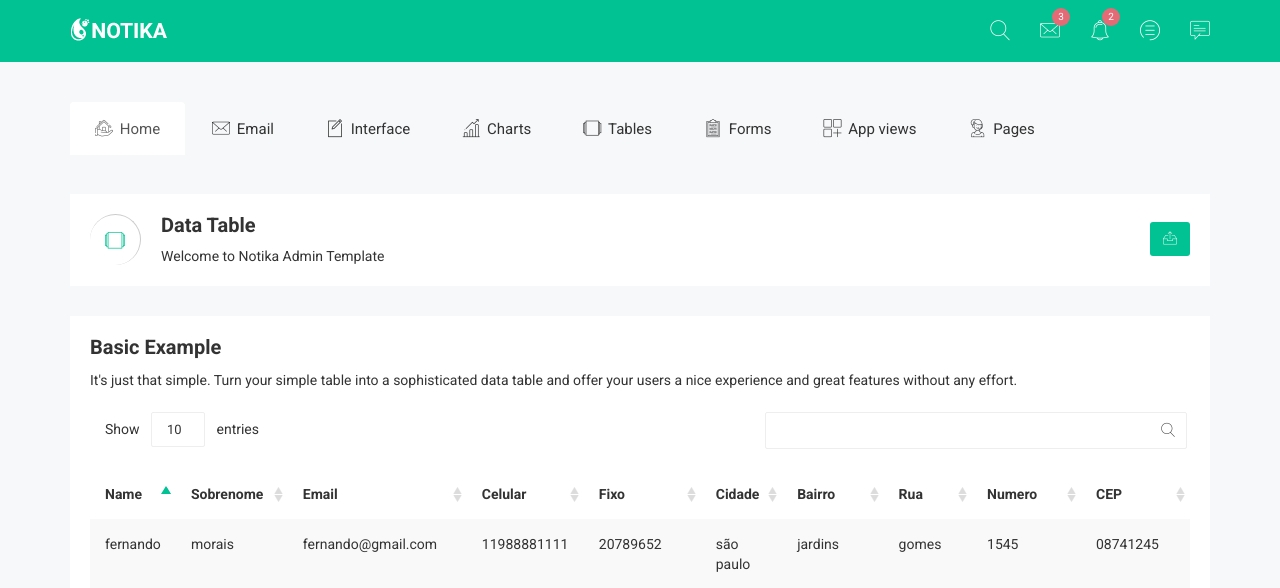
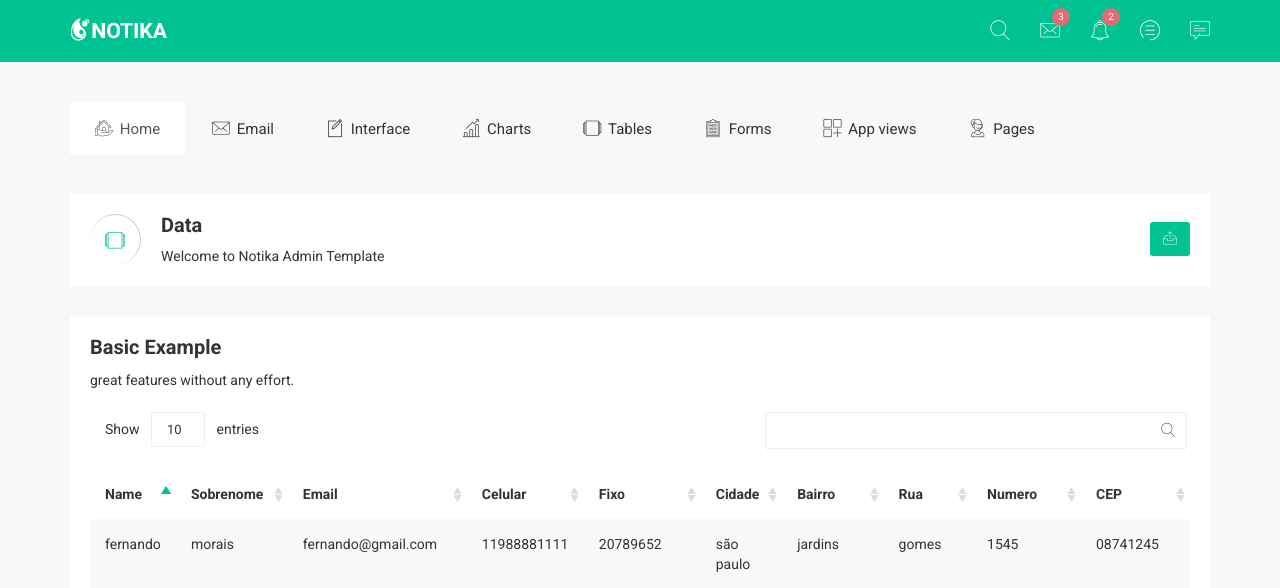
Before and after one commit to renatodesouza/outmed_final, a Django app: page /listar_cliente/ in a window 1280 px wide. Shown: the top 588 px of the page. Run offline with Django 3.2, Linux system fonts and the light colour scheme; data comes from the database, SQL or seed files in the repository; parts of the project's set-up code (start-up, migrations or seed data) failed here and were passed over; some libraries are stand-ins or nearby versions; some web fonts are replaced.

Commit message:
outra vez

```diff
--- a/outmed/app_outmed/form.py
+++ b/outmed/app_outmed/form.py
@@ -1,6 +1,6 @@
 
 from django import forms
-from models import Cliente, Fornecedor, Funcionario, Pedido, contato_fornecedor, Devolução, Livros
+from .models import Cliente, Fornecedor, Funcionario, Pedido, contato_fornecedor, Devolução, Livros
 
 class ClienteForm(forms.ModelForm):
     class Meta:
--- a/outmed/app_outmed/templates/Pages/lista_cliente.html
+++ b/outmed/app_outmed/templates/Pages/lista_cliente.html
@@ -412,9 +412,9 @@
                                     <li><a href="data-table.html">Data Table</a></li>
                                 </ul>
                             </li>
-                            <li><a data-toggle="collapse" data-target="#demo" href="#">Forms</a>
+                            <li><a data-toggle="collapse" data-target="#demo" href="#">teste</a>
                                 <ul id="demo" class="collapse dropdown-header-top">
-                                    <li><a href="form-elements.html">Form Elements</a></li>
+                                    <li><a href="{% url 'criar_cliente' %}">Cadastro de clientes</a></li>
                                     <li><a href="form-components.html">Form Components</a></li>
                                     <li><a href="form-examples.html">Form Examples</a></li>
                                 </ul>
@@ -521,12 +521,11 @@
                         <ul class="notika-main-menu-dropdown">
                             <li><a href="flot-charts.html">Flot Charts</a>
                             </li>
-                            <li><a href="{% url 'listar_cliente' %}">Bar Charts</a>
+                            <li><a href="{% url 'listar_cliente' %}">Bar Charts </a>
                             </li>
                             <li><a href="line-charts.html">Line Charts</a>
                             </li>
-                            <li><a href="area-charts.html">Area Charts</a>
-                            </li>
+
                         </ul>
                     </div>
                     <div id="Tables" class="tab-pane notika-tab-menu-bg animated flipInX">
@@ -607,7 +606,7 @@
 										<i class="notika-icon notika-windows"></i>
 									</div>
 									<div class="breadcomb-ctn">
-										<h2>Data Table</h2>
+										<h2>Data </h2>
 										<p>Welcome to Notika <span class="bread-ntd">Admin Template</span></p>
 									</div>
 								</div>
@@ -632,7 +631,7 @@
                     <div class="data-table-list">
                         <div class="basic-tb-hd">
                             <h2>Basic Example</h2>
-                            <p>It's just that simple. Turn your simple table into a sophisticated data table and offer your users a nice experience and great features without any effort.</p>
+                            <p>great features without any effort.</p>
                         </div>
                         <div class="table-responsive">
                             <table id="data-table-basic" class="table table-striped">
--- a/outmed/app_outmed/templates/Pages/lista_cliente3.html
+++ b/outmed/app_outmed/templates/Pages/lista_cliente3.html
@@ -459,7 +459,7 @@
                                         <li><a href="data-table.html">Data Table</a></li>
                                     </ul>
                                 </li>
-                                <li><a data-toggle="collapse" data-target="#demo" href="#">Forms</a>
+                                <li><a data-toggle="collapse" data-target="#demo" href="#">cadastro</a>
                                     <ul id="demo" class="collapse dropdown-header-top">
                                         <li><a href="form-elements.html">Form Elements</a></li>
                                         <li><a href="form-components.html">Form Components</a></li>
--- a/outmed/app_outmed/templates/index.html
+++ b/outmed/app_outmed/templates/index.html
@@ -384,7 +384,7 @@
                                 </li>
                                 <li><a data-toggle="collapse" data-target="#demo" href="#">Forms</a>
                                     <ul id="demo" class="collapse dropdown-header-top">
-                                        <li><a href="form-elements.html">Form Elements</a></li>
+                                        <li><a href="form-elements.html">Cadastro de Clientes</a></li>
                                         <li><a href="form-components.html">Form Components</a></li>
                                         <li><a href="form-examples.html">Form Examples</a></li>
                                     </ul>
@@ -509,7 +509,7 @@
                         </div>
                         <div id="Forms" class="tab-pane notika-tab-menu-bg animated flipInX">
                             <ul class="notika-main-menu-dropdown">
-                                <li><a href="form-elements.html">Form Elements</a>
+                                <li><a href="{% url 'cliente' %}">Cadastro de Clientes</a>
                                 </li>
                                 <li><a href="form-components.html">Form Components</a>
                                 </li>
```
